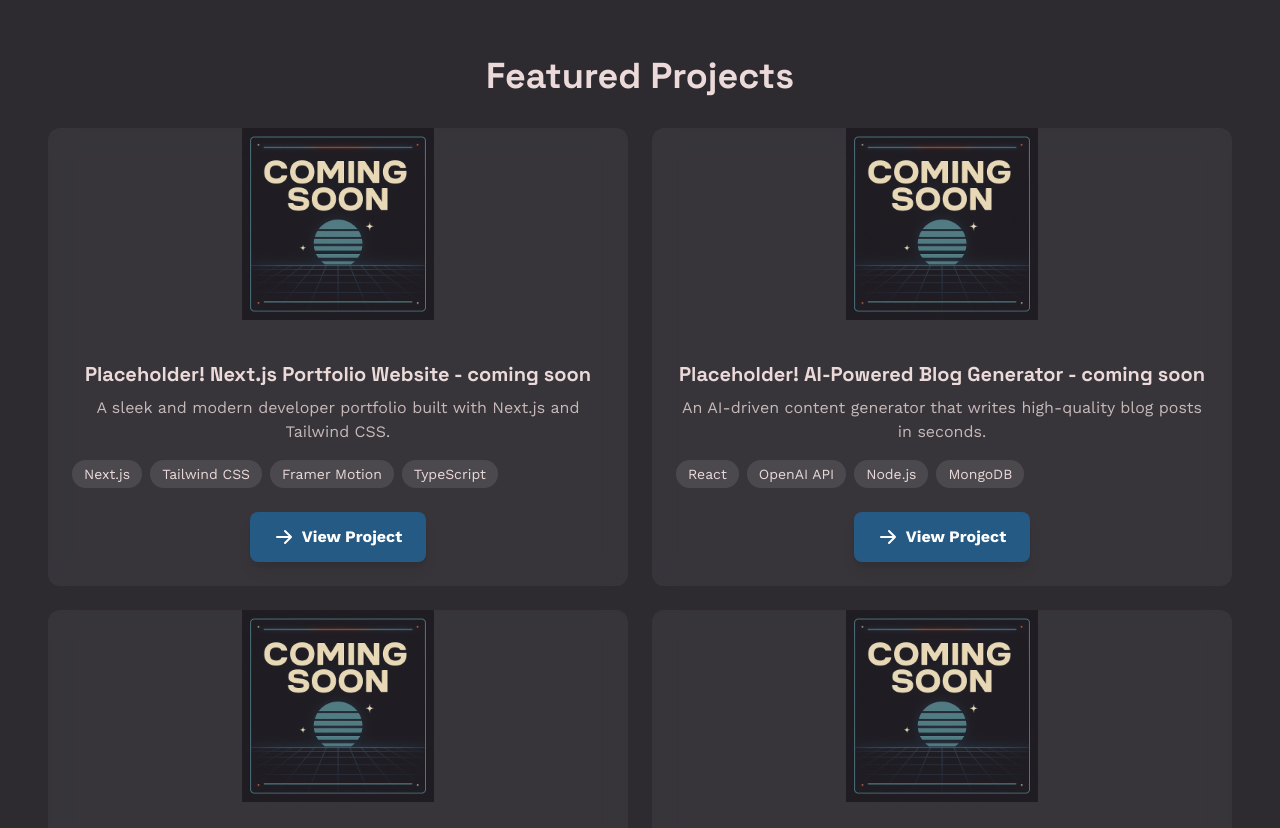
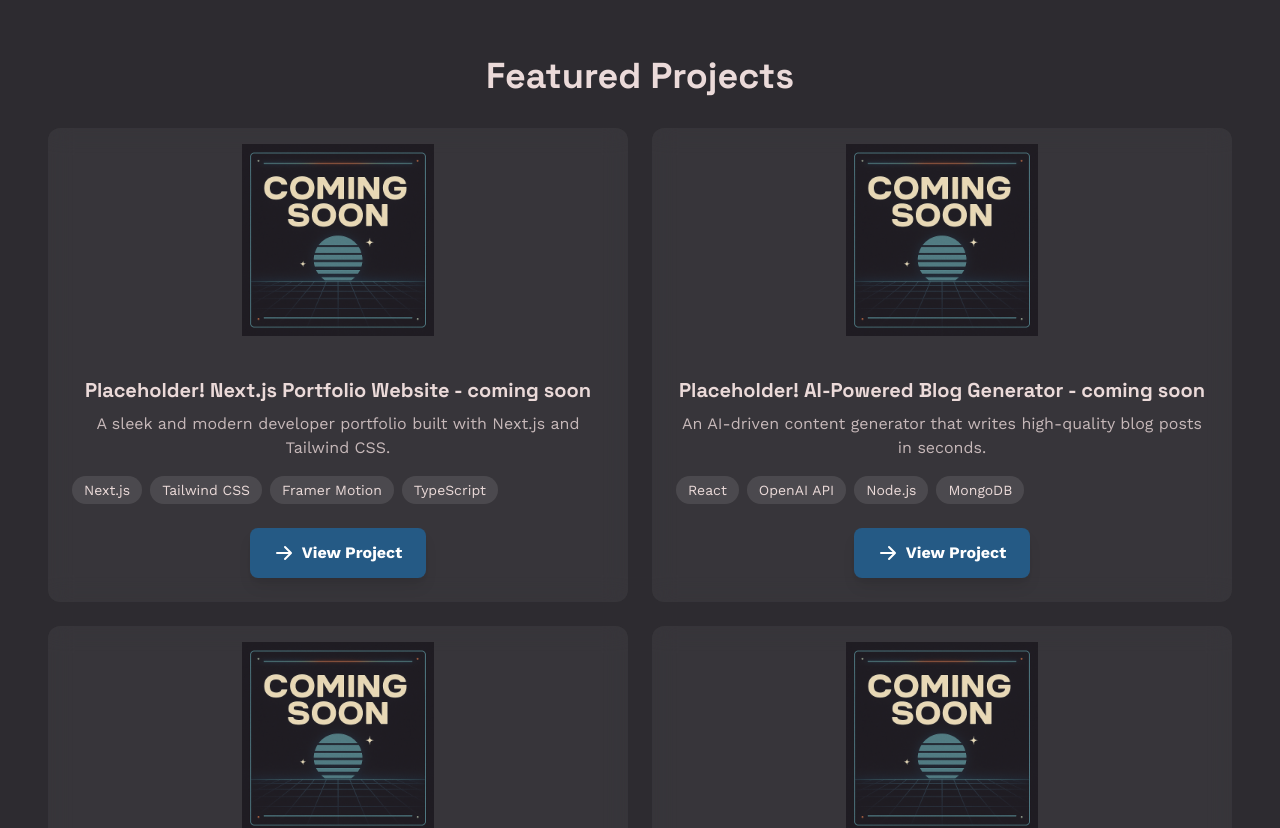
Before and after one commit to Crklemz/portfolio-website, a Next.js app: page / in a window 1280 px wide. Shown: the part 1920-2748 px from the top of the page. Built offline with nearby package versions, Linux system fonts and the light colour scheme.

Commit message:
style: card margin

```diff
--- a/src/app/components/ProjectSection.tsx
+++ b/src/app/components/ProjectSection.tsx
@@ -28,7 +28,7 @@ export default function ProjectSection() {
                             viewport={{ once: true }}
                             className="bg-white/5 backdrop-blur-md rounded-xl overflow-hidden hover:bg-white/10 transition-all duration-300"
                         >
-                            <div className="relative w-full h-48 mb-4">
+                            <div className="relative w-full h-48 mt-4 mb-4">
                                 <Image
                                     src={project.image}
                                     alt={project.title}
```
